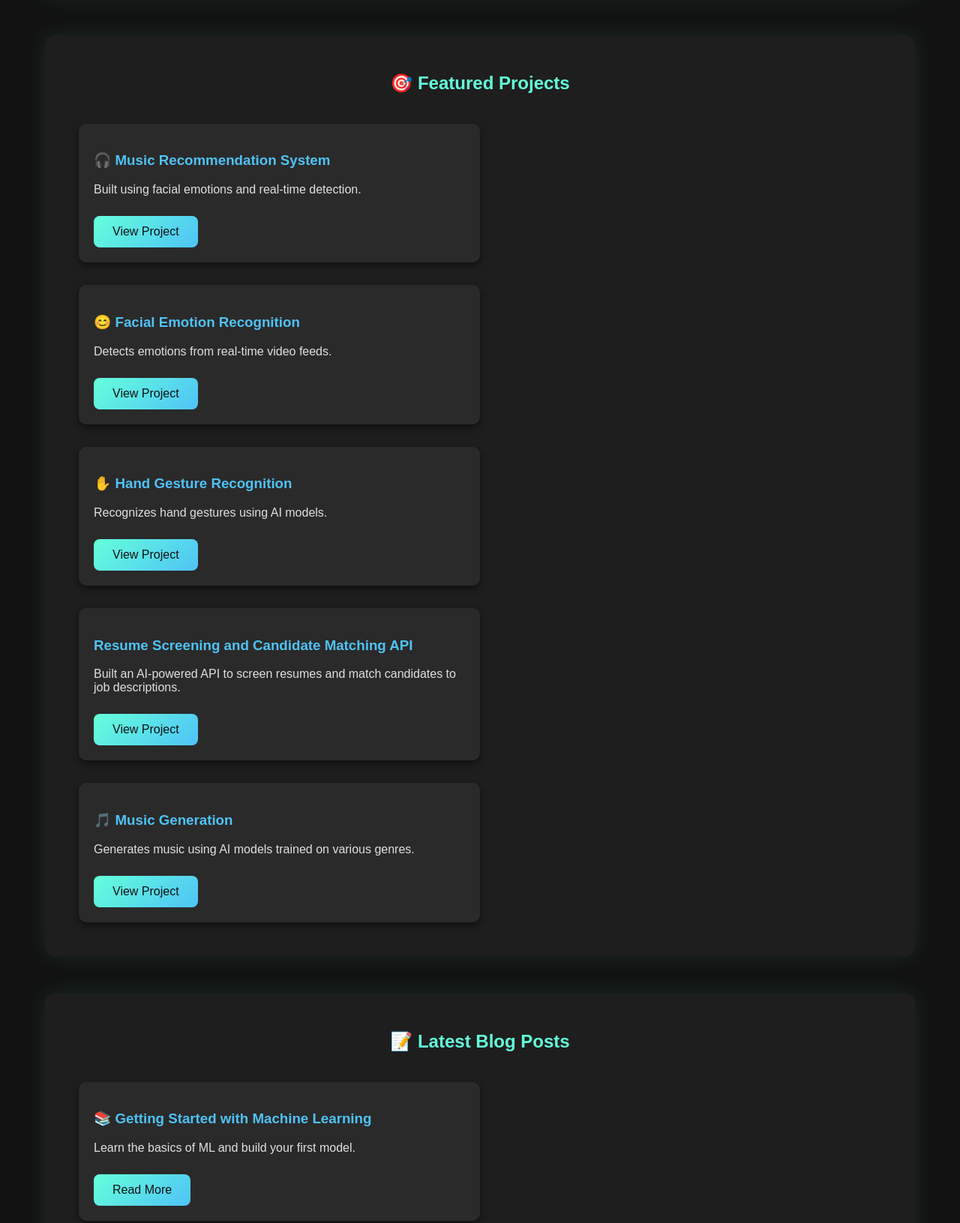
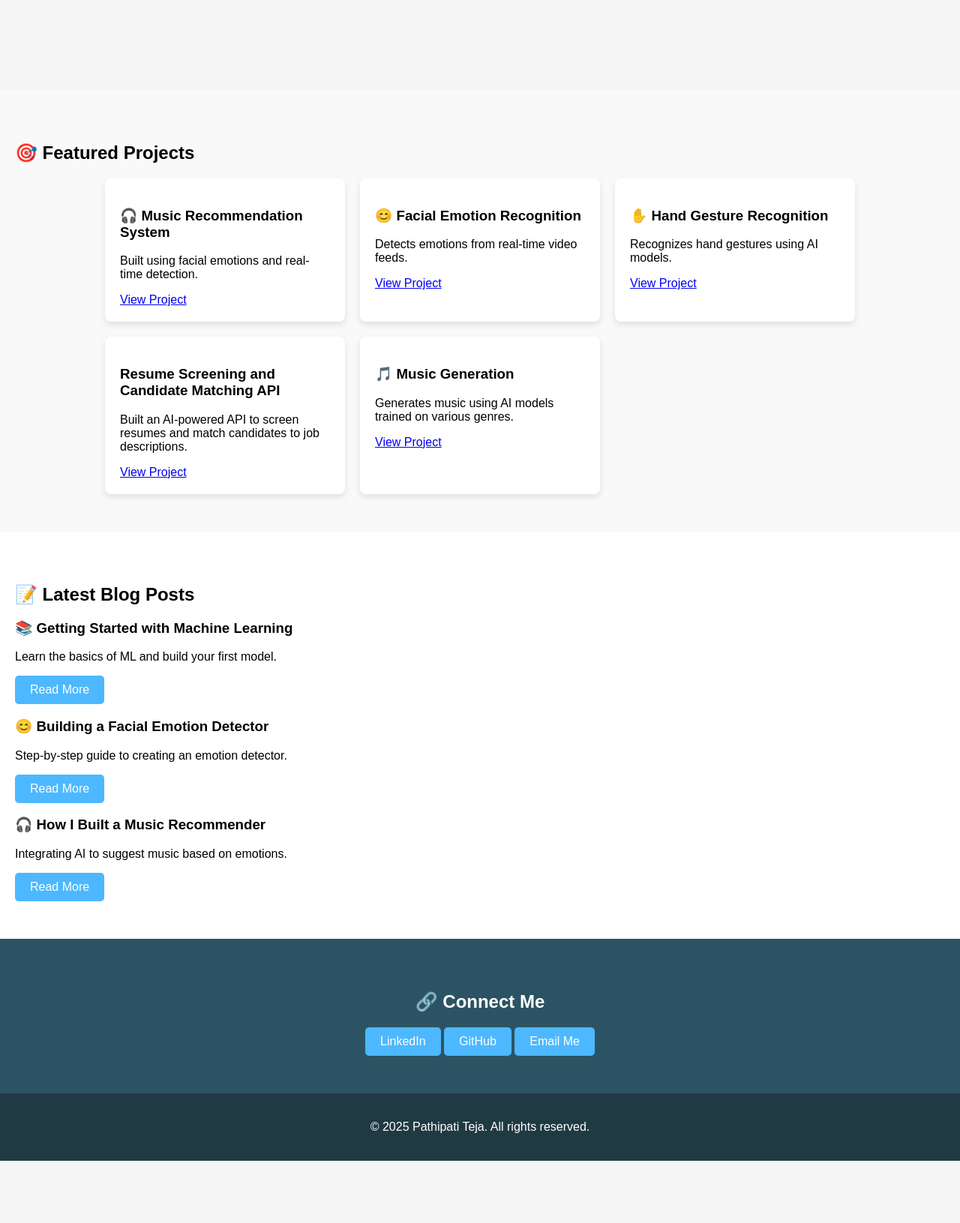
Before and after one commit to teja2704/teja2704.github.io, a plain HTML site: page index.html in a window 1280 px wide. Shown: the part 738-2369 px from the top of the page at 75% size. After the commit the page ends 2286 px from the top, so only its background shows below. Drawn offline with Linux system fonts and the light colour scheme.

Commit message:
Updated portfolio files

```diff
--- a/index.html
+++ b/index.html
@@ -115,6 +115,8 @@
     <footer>
         <p>© 2025 Pathipati Teja. All rights reserved.</p>
     </footer>
+    <script src="script.js"></script>
+
 </body>
 
 </html>
--- /dev/null
+++ b/script.js
@@ -0,0 +1,26 @@
+// Smooth Scroll for internal links
+document.querySelectorAll('a[href^="#"]').forEach(anchor => {
+    anchor.addEventListener('click', function (e) {
+        e.preventDefault();
+        document.querySelector(this.getAttribute('href')).scrollIntoView({
+            behavior: 'smooth'
+        });
+    });
+});
+
+// Reveal animation on scroll
+const scrollElements = document.querySelectorAll('.project, #about');
+
+const scrollCallback = () => {
+    scrollElements.forEach((el) => {
+        const elementPos = el.getBoundingClientRect().top;
+        const viewHeight = window.innerHeight - 100;
+
+        if (elementPos < viewHeight) {
+            el.classList.add('reveal');
+        }
+    });
+};
+
+window.addEventListener('scroll', scrollCallback);
+scrollCallback(); // Call once on load
--- a/style.css
+++ b/style.css
@@ -1,135 +1,134 @@
-/* Style for the modern and elegant blog */
+/* Global Styles */
 body {
-    font-family: 'Poppins', sans-serif;
     margin: 0;
-    padding: 0;
-    background-color: #121212;
-    color: #e0e0e0;
+    font-family: 'Arial', sans-serif;
+    background-color: #f5f5f5;
+    scroll-behavior: smooth; /* Smooth scrolling */
 }
 
-header {
-    background: linear-gradient(135deg, #4f6d7a, #16222a);
-    padding: 25px;
+/* Hero Section */
+#hero {
+    background: linear-gradient(to right, #0f2027, #203a43, #2c5364);
+    color: white;
     text-align: center;
-    color: #fff;
-    font-size: 26px;
-    font-weight: bold;
-    text-transform: uppercase;
-    letter-spacing: 1.5px;
-    box-shadow: 0 4px 8px rgba(0, 0, 0, 0.5);
+    padding: 100px 20px;
+    animation: fadeIn 1.5s ease-out;
 }
 
-nav {
-    text-align: center;
-    margin: 20px 0;
+.hero-content h1 {
+    font-size: 2.5rem;
+    margin-bottom: 10px;
 }
 
-nav a {
-    color: #64ffda;
-    text-decoration: none;
-    margin: 0 20px;
-    font-size: 18px;
-    font-weight: bold;
-    transition: color 0.3s;
+.highlight {
+    color: #4db8ff;
 }
 
-nav a:hover {
-    color: #4caf50;
+/* Button Styling */
+.btn {
+    display: inline-block;
+    padding: 10px 20px;
+    background-color: #4db8ff;
+    color: white;
+    text-decoration: none;
+    border-radius: 5px;
+    transition: background-color 0.3s ease-in-out, transform 0.2s ease;
 }
 
-section {
-    max-width: 1100px;
-    margin: 50px auto;
-    padding: 30px;
-    background-color: #1e1e1e;
-    border-radius: 12px;
-    box-shadow: 0 0 30px rgba(100, 255, 218, 0.1);
+.btn:hover {
+    background-color: #1e90ff;
+    transform: scale(1.05);
 }
 
-h2 {
-    color: #64ffda;
-    text-align: center;
-    margin-bottom: 25px;
+/* About Section */
+#about {
+    padding: 50px 20px;
+    background-color: #fff;
+    opacity: 0;
+    transform: translateY(50px);
+    transition: opacity 1s ease-out, transform 1s ease-out;
 }
 
-.project-container, .blog-posts {
+.about-container {
     display: flex;
-    flex-wrap: wrap;
-    justify-content: space-between;
+    justify-content: center;
+    gap: 20px;
+    max-width: 900px;
+    margin: auto;
 }
 
-.project, .post {
-    background-color: #2a2a2a;
-    padding: 20px;
-    margin: 15px;
-    border-radius: 10px;
-    width: 45%;
-    box-shadow: 0 4px 10px rgba(0, 0, 0, 0.5);
-    transition: transform 0.3s, box-shadow 0.3s;
+.profile-pic {
+    width: 200px;
+    border-radius: 50%;
+    box-shadow: 0 4px 8px rgba(0, 0, 0, 0.1);
 }
 
-.project:hover, .post:hover {
-    transform: translateY(-5px);
-    box-shadow: 0 0 20px rgba(100, 255, 218, 0.4);
+/* Project Section */
+#projects {
+    padding: 50px 20px;
+    background-color: #f9f9f9;
 }
 
-.project h3, .post h3 {
-    color: #4fc3f7;
+.project-container {
+    display: grid;
+    grid-template-columns: repeat(auto-fit, minmax(300px, 1fr));
+    gap: 20px;
+    max-width: 1000px;
+    margin: auto;
 }
 
-.project p, .post p {
-    color: #e0e0e0;
+.project {
+    background-color: white;
+    padding: 20px;
+    border-radius: 8px;
+    box-shadow: 0 4px 8px rgba(0, 0, 0, 0.1);
+    transition: transform 0.3s ease, box-shadow 0.3s ease;
+    opacity: 0;
+    transform: translateY(30px);
+    transition: opacity 0.8s ease-out, transform 0.8s ease-out;
 }
 
-.project a, .post a {
-    display: inline-block;
-    margin-top: 10px;
-    padding: 12px 25px;
-    background: linear-gradient(135deg, #64ffda, #4fc3f7);
-    color: #121212;
-    text-decoration: none;
-    border-radius: 8px;
-    transition: background 0.3s;
+.project:hover {
+    transform: translateY(-5px) scale(1.03);
+    box-shadow: 0 10px 20px rgba(0, 0, 0, 0.15);
 }
 
-.project a:hover, .post a:hover {
-    background: linear-gradient(135deg, #4fc3f7, #64ffda);
+/* Blog Section */
+#blog {
+    padding: 50px 20px;
+    background-color: #fff;
 }
 
-.contact-form {
+/* Contact Section */
+#contact {
+    padding: 50px 20px;
+    background-color: #2c5364;
+    color: white;
     text-align: center;
 }
 
-input, textarea {
-    width: 80%;
-    padding: 12px;
-    margin: 10px 0;
-    border-radius: 8px;
-    border: none;
-    background-color: #292929;
+/* Footer */
+footer {
+    padding: 20px;
+    text-align: center;
+    background-color: #203a43;
     color: white;
 }
 
-button {
-    padding: 12px 25px;
-    background: linear-gradient(135deg, #4f6d7a, #64ffda);
-    color: white;
-    border: none;
-    border-radius: 8px;
-    font-size: 16px;
-    cursor: pointer;
-    transition: background 0.3s;
+/* Animations */
+@keyframes fadeIn {
+    from {
+        opacity: 0;
+        transform: translateY(-20px);
+    }
+    to {
+        opacity: 1;
+        transform: translateY(0);
+    }
 }
 
-button:hover {
-    background: linear-gradient(135deg, #64ffda, #4fc3f7);
-    color: #121212;
+/* Scroll Animation */
+.reveal {
+    opacity: 1;
+    transform: translateY(0);
 }
-
-footer {
-    text-align: center;
-    padding: 15px;
-    background-color: #1e1e1e;
-    color: #e0e0e0;
-    border-top: 1px solid #4f6d7a;
-}
```
